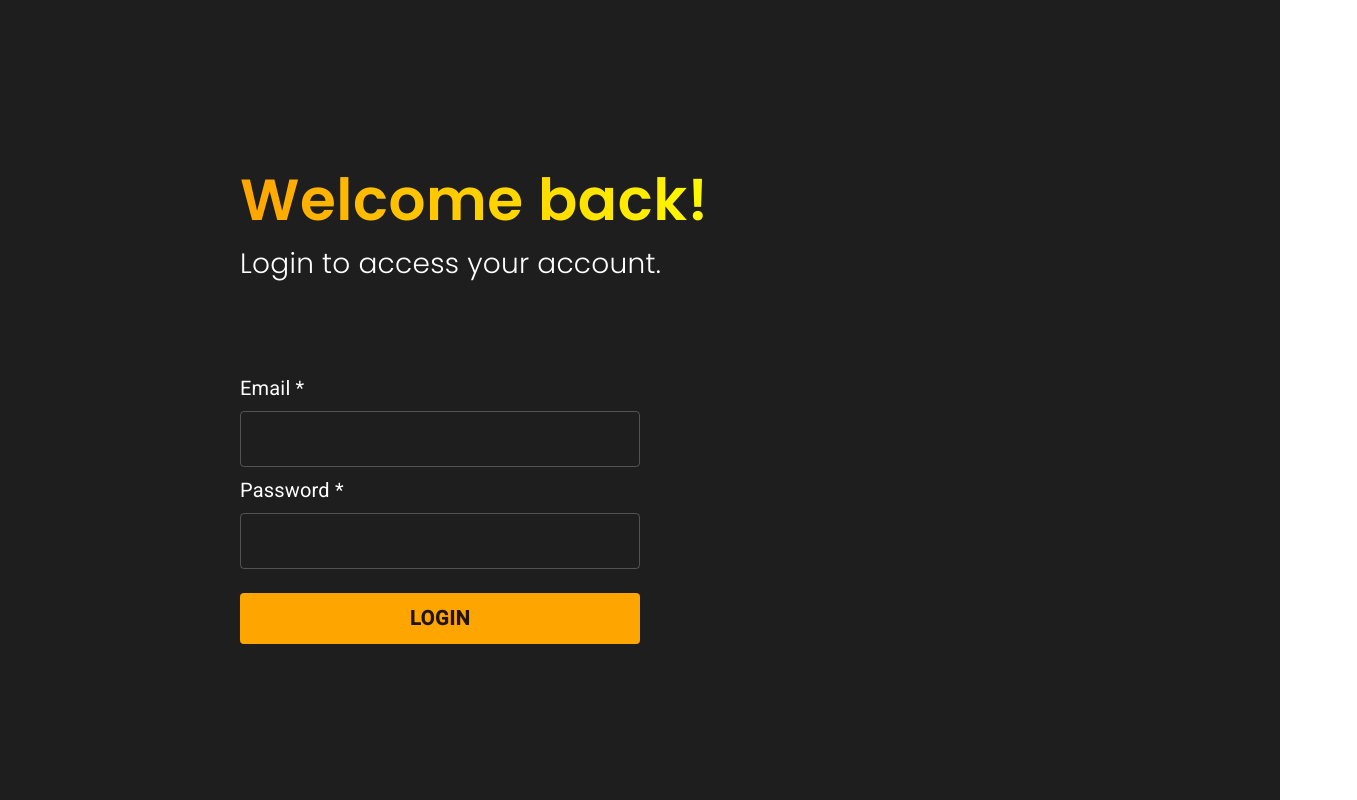
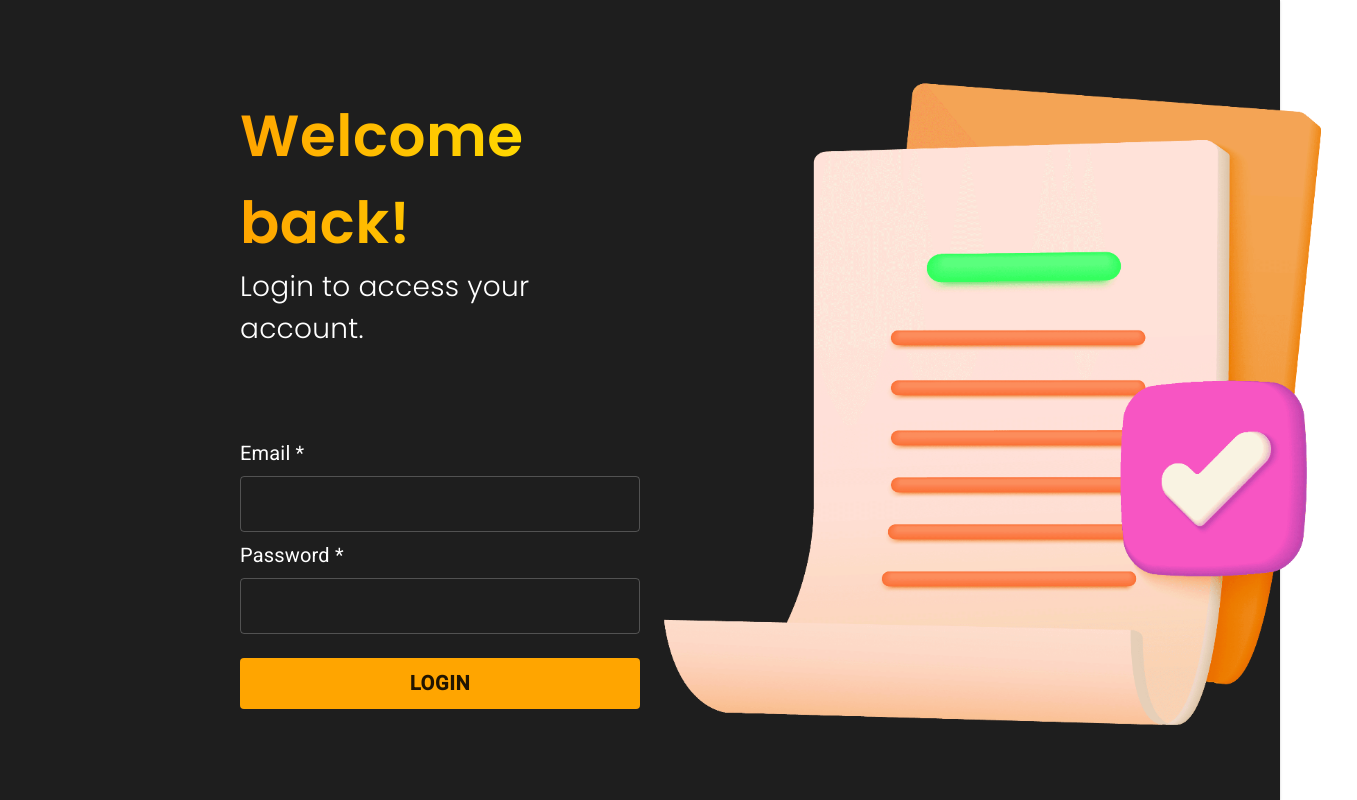
Before and after one commit to WinayGupta777/Assignment_Management, a React (Create React App) app in the folder frontend/: page / in a window 1280 px wide. Shown: the whole page, 1357 px wide, since content can reach past the window. Built offline with nearby package versions, Linux system fonts and the light colour scheme.

Commit message:
Image added on LoginPage;

```diff
--- a/frontend/src/components/LoginPage.js
+++ b/frontend/src/components/LoginPage.js
@@ -1,4 +1,5 @@
 import "../css/loginPage.css";
+import bgImage from "../assets/Assignment.png";
 import React from 'react';
 import { Box, Button, TextField, Typography } from '@mui/material';
 
@@ -7,7 +8,7 @@ const LoginPage = () => {
         <Box
             sx={{
                 height: '100vh', display: 'flex', paddingLeft: 30,
-                flexDirection: 'column', justifyContent: 'center'
+                justifyContent: 'space-around', alignItems: 'center'
             }}
         >
             <Box>
@@ -24,6 +25,9 @@ const LoginPage = () => {
 
                     <MySubmitButton text='LOGIN' />
                 </Box>
+            </Box>
+            <Box>
+                <img src={bgImage} height="700px" />
             </Box>
         </Box>
 
```
Also changed, not shown: frontend/src/assets/Assignment.png (added).
